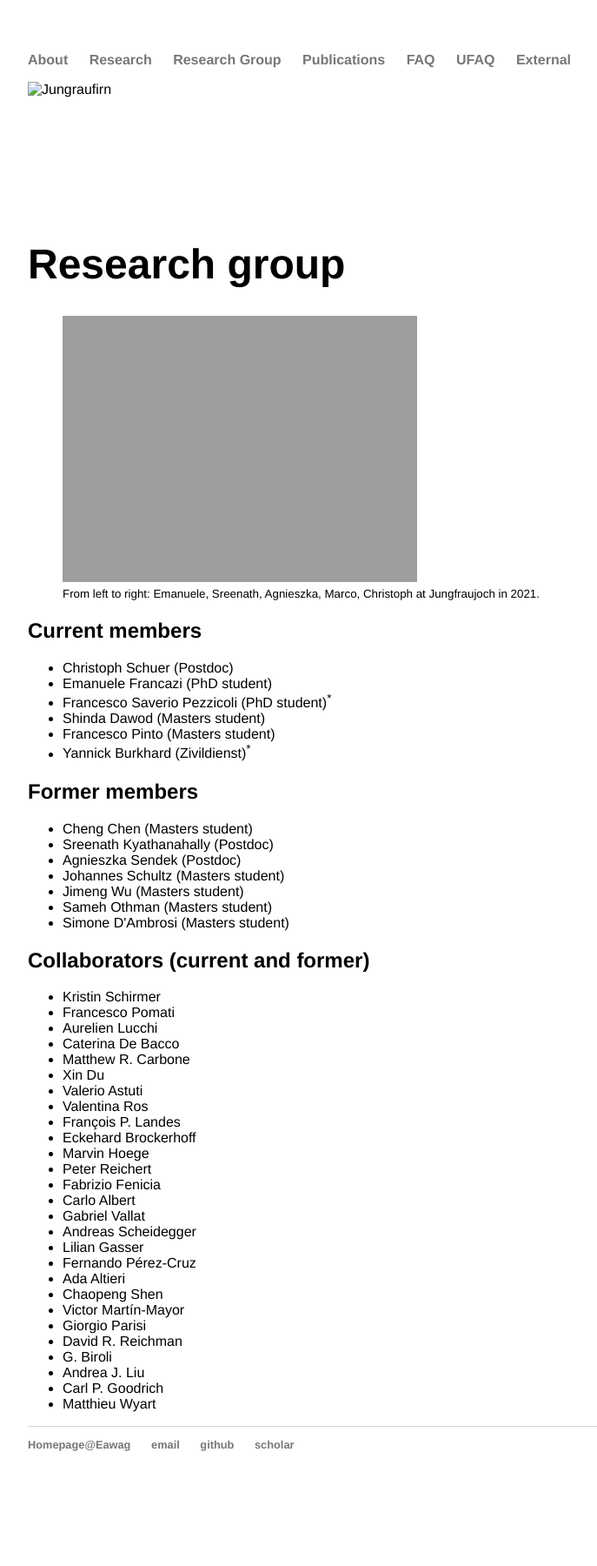
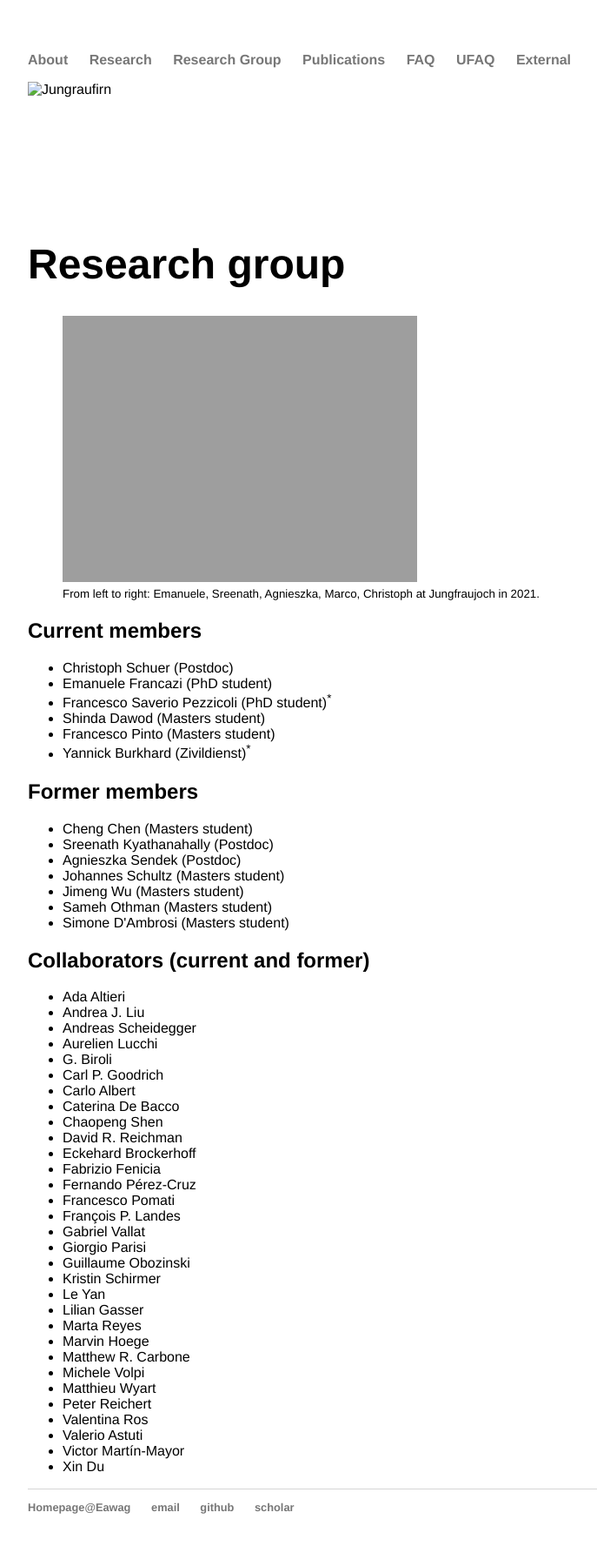
Before and after one commit to mbaityje/mbaityje.github.io, a Jekyll site: the page built from group/index.html, in a window 1280 px wide. Shown: the whole page at 87% size, without its empty margins (160-847 px from the left). Built offline with Jekyll 4.4.1, drawn with Linux system fonts in a browser that asks for light colours; before the commit the page ends 1728 px from its top, so only the background shows below that.

Commit message:
Style changes

```diff
--- a/group/index.html
+++ b/group/index.html
@@ -30,32 +30,36 @@ title: Group
 		</ul>
 	<h2>Collaborators (current and former)</h2>
 		<ul>
+			<li>Ada Altieri</li>
+			<li>Andrea J. Liu</li>
+			<li>Andreas Scheidegger</li>
+			<li>Aurelien Lucchi</li>
+			<li>G. Biroli</li>
+			<li>Carl P. Goodrich</li>
+			<li>Carlo Albert</li>
+			<li>Caterina De Bacco</li>
+			<li>Chaopeng Shen</li>
+			<li>David R. Reichman</li>
+			<li>Eckehard Brockerhoff</li>
+			<li>Fabrizio Fenicia</li>
+			<li>Fernando Pérez-Cruz</li>
+			<li>Francesco Pomati</li>
+			<li>François P. Landes</li>
+			<li>Gabriel Vallat</li>
+			<li>Giorgio Parisi</li>
+			<li>Guillaume Obozinski</li>
 			<li>Kristin Schirmer</li>
-			<li>Francesco Pomati</li>
-			<li>Aurelien Lucchi</li>
-			<li>Caterina De Bacco</li>
+			<li>Le Yan</li>
+			<li>Lilian Gasser</li>
+			<li>Marta Reyes</li>
+			<li>Marvin Hoege</li>
 			<li>Matthew R. Carbone</li>
+			<li>Michele Volpi</li>
+			<li>Matthieu Wyart</li>
+			<li>Peter Reichert</li>
+			<li>Valentina Ros</li>
+			<li>Valerio Astuti</li>
+			<li>Victor Martín-Mayor</li>
 			<li>Xin Du</li>
-			<li>Valerio Astuti</li>
-			<li>Valentina Ros</li>
-			<li>François P. Landes</li>
-			<li>Eckehard Brockerhoff</li>
-			<li>Marvin Hoege</li>
-			<li>Peter Reichert</li>
-			<li>Fabrizio Fenicia</li>
-			<li>Carlo Albert</li>
-			<li>Gabriel Vallat</li>
-			<li>Andreas Scheidegger</li>
-			<li>Lilian Gasser</li>
-			<li>Fernando Pérez-Cruz</li>
-			<li>Ada Altieri</li>
-			<li>Chaopeng Shen</li>
-			<li>Victor Martín-Mayor</li>
-			<li>Giorgio Parisi</li>
-			<li>David R. Reichman</li>
-			<li>G. Biroli</li>
-			<li>Andrea J. Liu</li>
-			<li>Carl P. Goodrich</li>
-			<li>Matthieu Wyart</li>
 		</ul>
 </div><!-- /.blurb -->
--- a/publications/publ.html
+++ b/publications/publ.html
@@ -6,7 +6,7 @@
 </br>
 (53.) C. Chen <i>et al.</i>, <a href="http://" target="_blank">Producing Plankton Classifiers that are Robust to Dataset Shift</a>, Limnol. Oceanogr.: Methods [submitted] (<span style="color:red;">2024</span>), <a href="https://arxiv.org/abs/2401.14256" target="_blank">arXiv:2401.14256</a></br>
 </br>
-52. L. Gasser^*, C. Schuer^*, F. Perez-Cruz, K. Schirmer and <b>M. Baity-Jesi</b>, <a href="https://www.biorxiv.org/content/10.1101/2024.03.14.584983v1" target="_blank">Machine learning-based prediction of fish acute mortality: Implementation,  interpretation, and regulatory relevance</a>, Environmental Science: Advances [accepted] (<span style="color:red;">2024</span>), <a href="https://doi.org/10.1101/2024.03.14.584983" target="_blank">bioRxiv:2024.03.14.584983</a></br>
+52. L. Gasser, C. Schuer, F. Perez-Cruz, K. Schirmer and <b>M. Baity-Jesi</b>, <a href="https://www.biorxiv.org/content/10.1101/2024.03.14.584983v1" target="_blank">Machine learning-based prediction of fish acute mortality: Implementation,  interpretation, and regulatory relevance</a>, Environmental Science: Advances [accepted] (<span style="color:red;">2024</span>), <a href="https://doi.org/10.1101/2024.03.14.584983" target="_blank">bioRxiv:2024.03.14.584983</a></br>
 </br>
 (51.) S. Merkli <i>et al.</i>, <a href="https://doi.org/10.1101/2024.02.23.581723" target="_blank">Automated plankton monitoring suggests a key role of microzooplankton and temperature for predicting dynamics of phytoplankton size classes</a>, Limnol. Oceanogr. Lett. [submitted] (<span style="color:red;">2024</span>), <a href="https://www.biorxiv.org/content/10.1101/2024.02.23.581723" target="_blank">bioRxiv:2024.02.23.581723</a></br>
 </br>
@@ -20,7 +20,7 @@
 </br>
 46. <b>M. Baity-Jesi</b> <i>et al.</i>, Multifractality in the off-equilibrium dynamics of spin glasses, PNAS [accepted] (<span style="color:red;">2023</span>), <a href="https://arxiv.org/pdf/2306.04591.pdf" target="_blank">arXiv:2306.04591</a></br>
 </br>
-45. C. Schuer^*, L. Gasser^*, F. Perez-Cruz, K. Schirmer, <b>M. Baity-Jesi</b>, A Benchmark Dataset for Machine Learning in Ecotoxicology, Nature Scientific Data <b>10</b>, 718 (<span style="color:red;">2023</span>), <a href="https://www.biorxiv.org/content/10.1101/2023.05.27.542160v2.abstract" target="_blank">bioRxiv:2023.05.27.542160</a></br>
+45. C. Schuer, L. Gasser, F. Perez-Cruz, K. Schirmer, <b>M. Baity-Jesi</b>, A Benchmark Dataset for Machine Learning in Ecotoxicology, Nature Scientific Data <b>10</b>, 718 (<span style="color:red;">2023</span>), <a href="https://www.biorxiv.org/content/10.1101/2023.05.27.542160v2.abstract" target="_blank">bioRxiv:2023.05.27.542160</a></br>
 </br>
 44. C. Shen <i>et al.</i>, <a href="https://rdcu.be/dgzYj" target="_blank">Differentiable modeling to unify machine learning and physical models and advance Geosciences</a>,  Nature Reviews Earth & Environment <b>4</b>, 552–567 (<span style="color:red;">2023</span>), <a href="https://arxiv.org/abs/2301.04027" target="_blank">arXiv:2301.04027</a></br>
 </br>
```
Also changed, not shown: external/index.html (+5 -3 lines).
